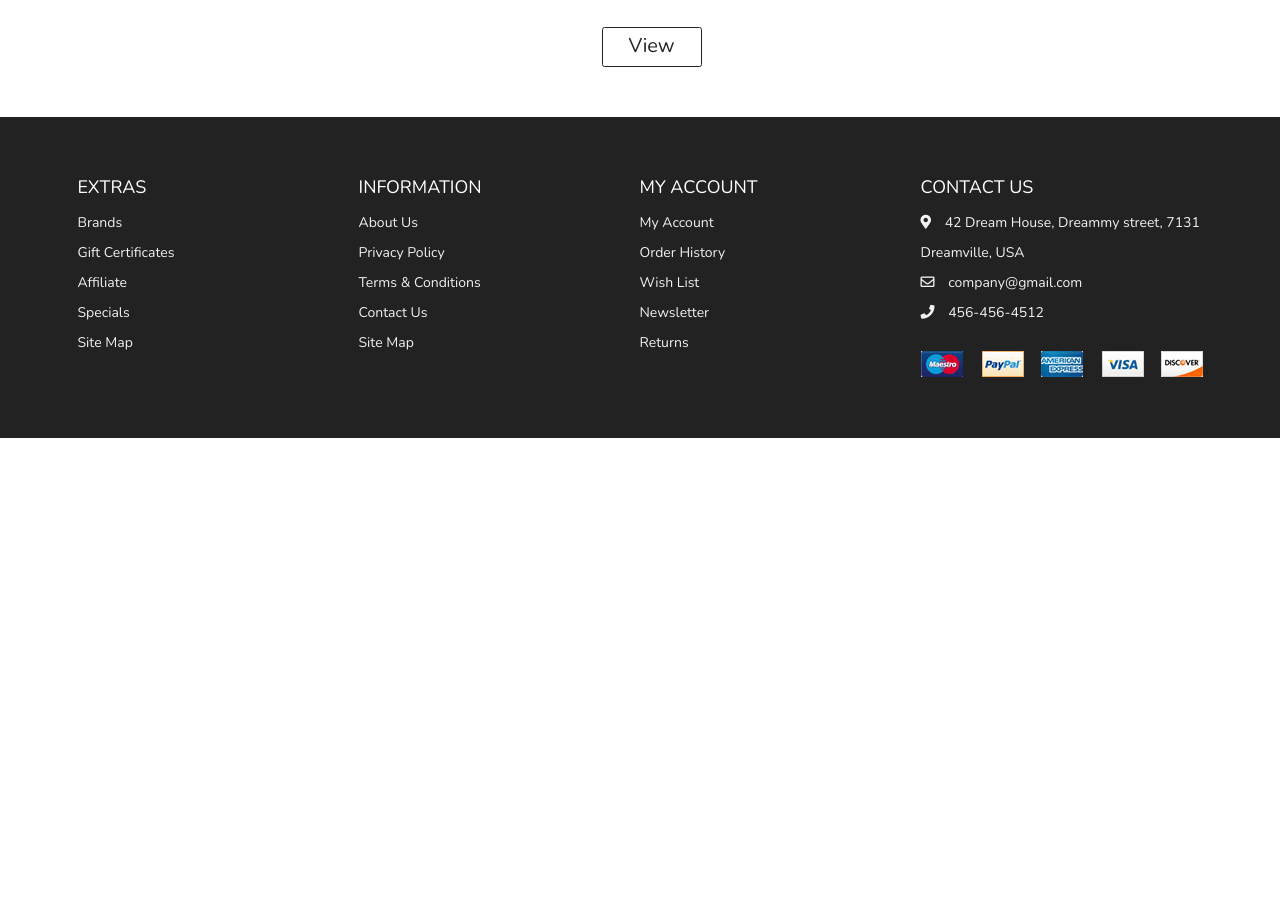
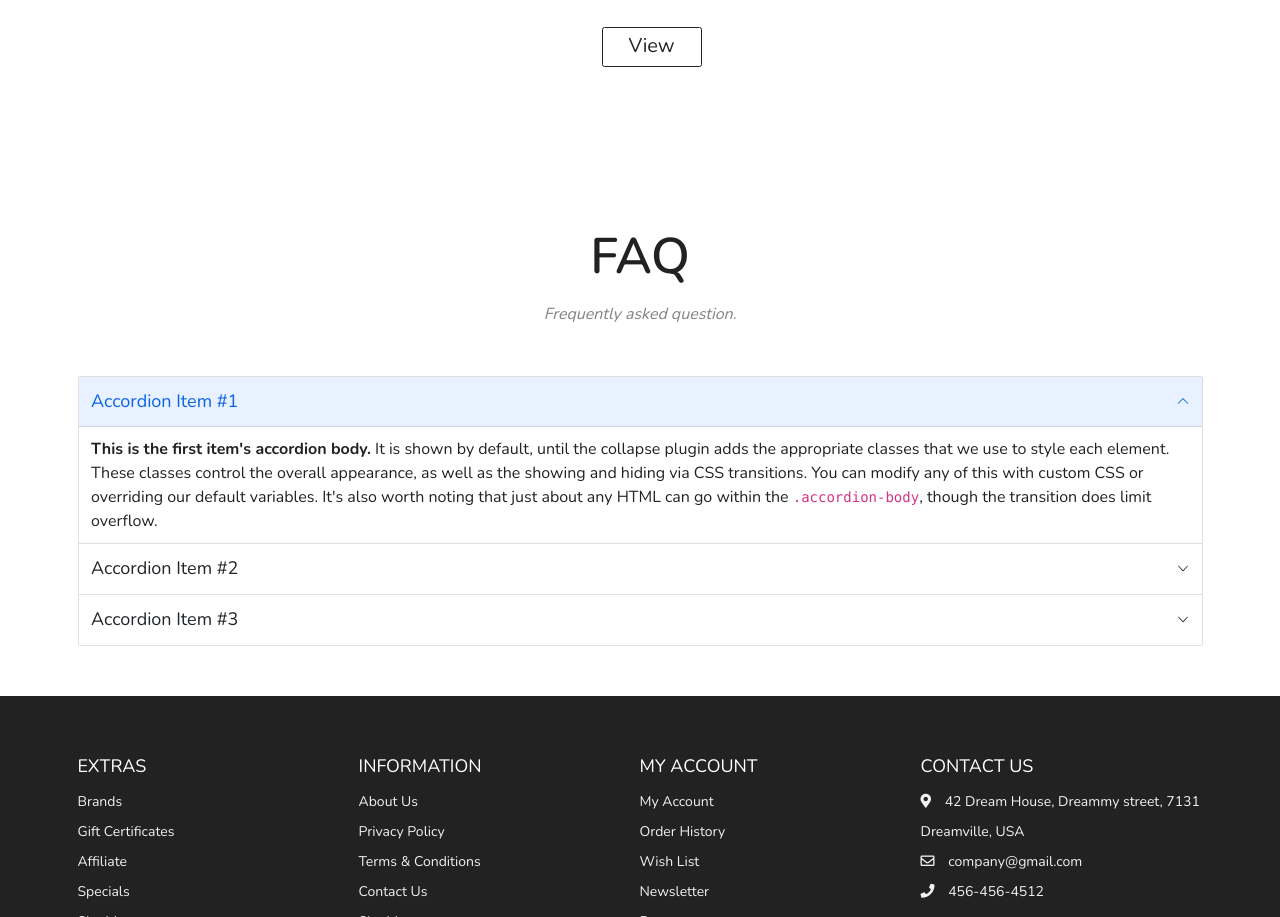
Before and after one commit to aditya-pushkar/giveaway-frontend, a plain HTML site: page index.html in a window 1280 px wide. Shown: the part 4144-5061 px from the top of the page. Before the commit the page ends 4582 px from the top, so only its background shows below. Drawn offline with nearby package versions, Linux system fonts and the light colour scheme.

Commit message:
inprovement ui

```diff
--- a/index.html
+++ b/index.html
@@ -28,7 +28,7 @@
   <link href='https://unpkg.com/boxicons@2.0.8/css/boxicons.min.css' rel='stylesheet'>
   <!-- Custom StyleSheet -->
   <link rel="stylesheet" href="./styles.css" />
-  <title>Nature Ecommerce Website</title>
+  <title>googleGiveaway</title>
 </head>
 
 <body>
@@ -213,7 +213,6 @@
       </div>
 
     </div>
-
   </section>
 
   <!-- Featured -->
@@ -243,9 +242,8 @@
       </div>
       <a class="btn btn-outline-dark" id="mob-btn" href="#" role="button">View</a>
 
+    </div>
 
-
-    </div>
      <!-- Carousel Navigation -->
     <div class="arrows d-flex">
        <div class="custom-next d-flex">
@@ -257,7 +255,7 @@
     </div>
   </section>
 
-  <!-- Trending -->
+  <!-- ###########################################################Trending############################################ -->
 
   <section class="section featured">
     <div class="title">
@@ -299,7 +297,8 @@
 
   </section>
 
-  <!-- People who participated  -->
+
+  <!-- #########################################################People who participated #######################################  -->
   <section class="section products">
     <div class="title">
       <h1 class="heading" >BILLBOARD</h1>
@@ -369,20 +368,66 @@
         </div>
       </div>
 
-
-
     </div>
     <a class="btn btn-outline-dark" id="mob-btn" href="#" role="button">View</a>
 
   </section>
 
-  <!-- ADVERT -->
+<!-- ############################################################# FAQ ########################################## -->
+<section class="section products" >
+  <div class= "title">
+    <h1 class="heading" >FAQ</h1>
+    <span><i> Frequently asked question.</i> </span>
+  </div>
+
+  <div class="product">
+    <div class="accordion container-lg " id="accordionExample">
+      <!-- #1 -->
+      <div class="accordion-item">
+        <h2 class="accordion-header" id="headingOne">
+          <button class="accordion-button" style="height: 50px; font-size: large;" type="button" data-bs-toggle="collapse" data-bs-target="#collapseOne" aria-expanded="true" aria-controls="collapseOne">
+            Accordion Item #1
+          </button>
+        </h2>
+        <div id="collapseOne" class="accordion-collapse collapse show" aria-labelledby="headingOne" data-bs-parent="#accordionExample">
+          <div class="accordion-body">
+            <strong>This is the first item's accordion body.</strong> It is shown by default, until the collapse plugin adds the appropriate classes that we use to style each element. These classes control the overall appearance, as well as the showing and hiding via CSS transitions. You can modify any of this with custom CSS or overriding our default variables. It's also worth noting that just about any HTML can go within the <code>.accordion-body</code>, though the transition does limit overflow.
+          </div>
+        </div>
+      </div>
+      <!-- #2 -->
+      <div class="accordion-item">
+        <h2 class="accordion-header" id="headingTwo">
+          <button class="accordion-button collapsed " style="height: 50px; font-size: large;" type="button" data-bs-toggle="collapse" data-bs-target="#collapseTwo" aria-expanded="false" aria-controls="collapseTwo">
+            Accordion Item #2
+          </button>
+        </h2>
+        <div id="collapseTwo" class="accordion-collapse collapse" aria-labelledby="headingTwo" data-bs-parent="#accordionExample">
+          <div class="accordion-body">
+            <strong>This is the second item's accordion body.</strong> It is hidden by default, until the collapse plugin adds the appropriate classes that we use to style each element. These classes control the overall appearance, as well as the showing and hiding via CSS transitions. You can modify any of this with custom CSS or overriding our default variables. It's also worth noting that just about any HTML can go within the <code>.accordion-body</code>, though the transition does limit overflow.
+          </div>
+        </div>
+      </div>
+      <!-- #3 -->
+      <div class="accordion-item">
+        <h2 class="accordion-header" id="headingThree">
+          <button class="accordion-button collapsed" style="height: 50px; font-size: large;" type="button" data-bs-toggle="collapse" data-bs-target="#collapseThree" aria-expanded="false" aria-controls="collapseThree">
+            Accordion Item #3
+          </button>
+        </h2>
+        <div id="collapseThree" class="accordion-collapse collapse" aria-labelledby="headingThree" data-bs-parent="#accordionExample">
+          <div class="accordion-body">
+            <strong>This is the third item's accordion body.</strong> It is hidden by default, until the collapse plugin adds the appropriate classes that we use to style each element. These classes control the overall appearance, as well as the showing and hiding via CSS transitions. You can modify any of this with custom CSS or overriding our default variables. It's also worth noting that just about any HTML can go within the <code>.accordion-body</code>, though the transition does limit overflow.
+          </div>
+        </div>
+      </div>
+    </div>
+  </div>
+</section>
 
 
 
-
-  <!-- BRANDS -->
-
+<!-- #################################################################### FAQ END ################################################# -->
 
   <!-- Footer -->
   <footer id="footer" class="section footer">
```
Also changed, not shown: faq.css (deleted), faq.scss (deleted), js/faq.js (deleted).
